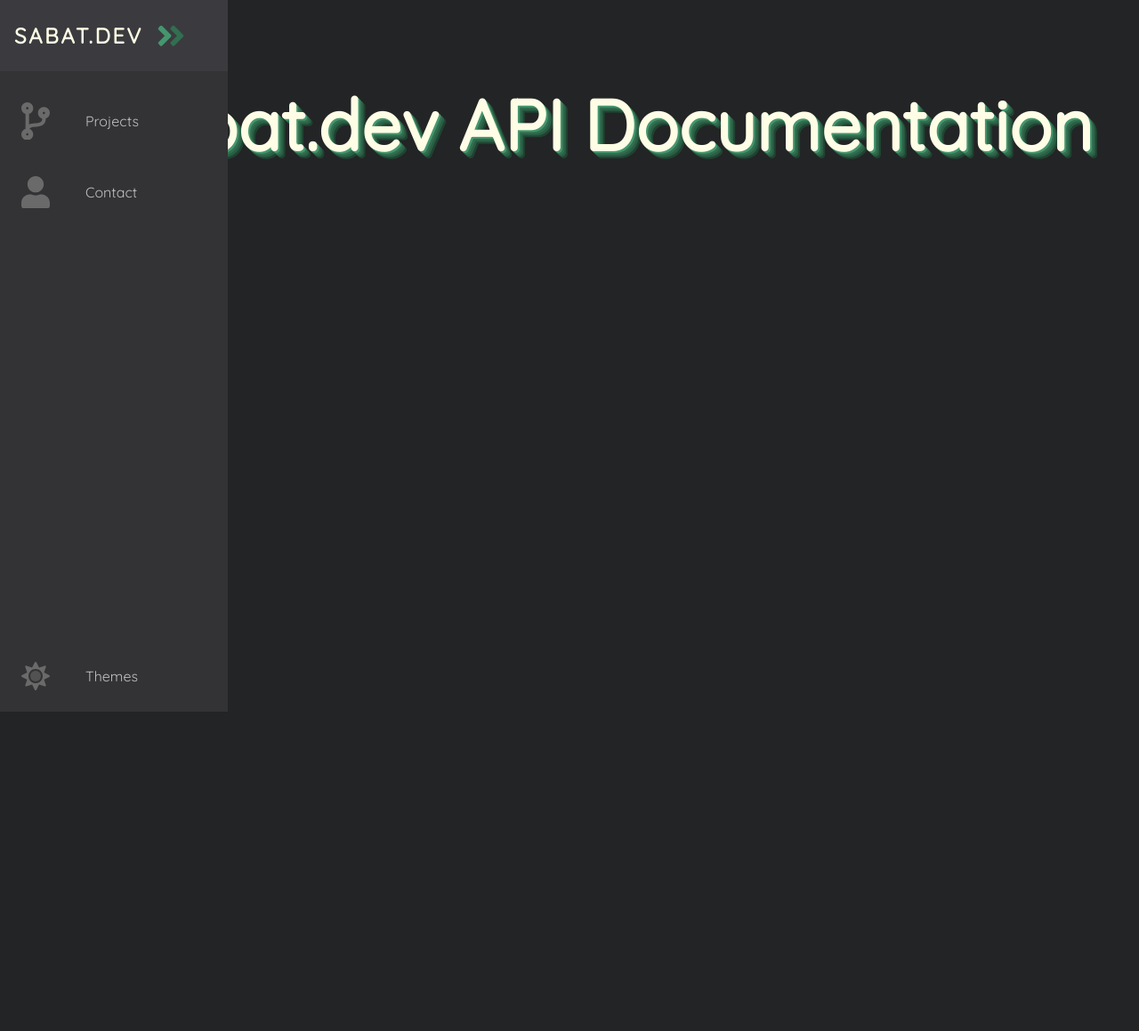
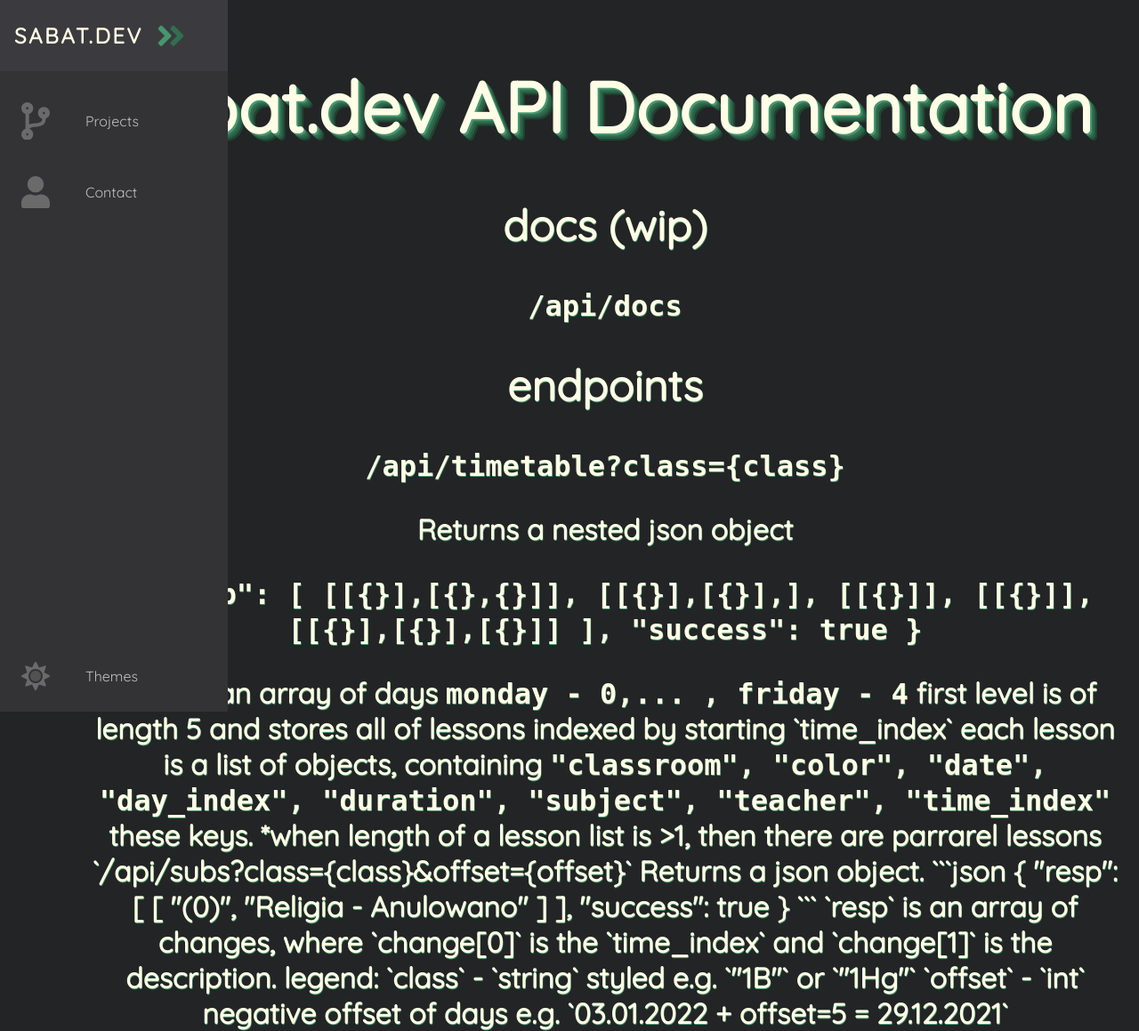
Before and after one commit to qepasa/sabat.dev, a Flask app: page /api/docs in a window 1280 px wide. Shown: the whole page at 89% size. Before the commit the page ends 800 px from the top, so only its background shows below. Run offline with Flask 2, Linux system fonts and the light colour scheme.

Commit message:
bugfix1:

````diff
--- a/main.py
+++ b/main.py
@@ -19,59 +19,55 @@
 import xmltodict
 from bs4 import BeautifulSoup
 
-def crossdomain(origin=None, methods=None, headers=None, max_age=21600,
-                attach_to_all=True, automatic_options=True):
-    """Decorator function that allows crossdomain requests.
-      Courtesy of
-      https://blog.skyred.fi/articles/better-crossdomain-snippet-for-flask.html
-    """
-    if methods is not None:
-        methods = ', '.join(sorted(x.upper() for x in methods))
-    # use str instead of basestring if using Python 3.x
-    if headers is not None and not isinstance(headers, basestring):
-        headers = ', '.join(x.upper() for x in headers)
-    # use str instead of basestring if using Python 3.x
-    if not isinstance(origin, basestring):
-        origin = ', '.join(origin)
-    if isinstance(max_age, datetime.timedelta):
-        max_age = max_age.total_seconds()
 
-    def get_methods():
-        """ Determines which methods are allowed
-        """
-        if methods is not None:
-            return methods
-
-        options_resp = flask.current_app.make_default_options_response()
-        return options_resp.headers['allow']
-
-    def decorator(f):
-        """The decorator function
-        """
-        def wrapped_function(*args, **kwargs):
-            """Caries out the actual cross domain code
-            """
-            if automatic_options and request.method == 'OPTIONS':
-                resp = flask.current_app.make_default_options_response()
-            else:
-                resp = flask.make_response(f(*args, **kwargs))
-            if not attach_to_all and request.method != 'OPTIONS':
-                return resp
-
-            h = resp.headers
-            h['Access-Control-Allow-Origin'] = origin
-            h['Access-Control-Allow-Methods'] = get_methods()
-            h['Access-Control-Max-Age'] = str(max_age)
-            h['Access-Control-Allow-Credentials'] = 'true'
-            h['Access-Control-Allow-Headers'] = \
-                "Origin, X-Requested-With, Content-Type, Accept, Authorization"
-            if headers is not None:
-                h['Access-Control-Allow-Headers'] = headers
-            return resp
-
-        f.provide_automatic_options = False
-        return functools.update_wrapper(wrapped_function, f)
-    return decorator
+#def crossdomain(origin=None, methods=None, headers=None, max_age=21600,
+#                attach_to_all=True, automatic_options=True):
+#    """Decorator function that allows crossdomain requests.
+#      Courtesy of
+#      https://blog.skyred.fi/articles/better-crossdomain-snippet-for-flask.html
+#    """
+#    if methods is not None:
+#        methods = ', '.join(sorted(x.upper() for x in methods))
+#    # use str instead of basestring if using Python 3.x
+#    if headers is not None and not isinstance(headers, basestring):
+#        headers = ', '.join(x.upper() for x in headers)
+#    # use str instead of basestring if using Python 3.x
+#    if not isinstance(origin, basestring):
+#        origin = ', '.join(origin)
+#    if isinstance(max_age, datetime.timedelta):
+#        max_age = max_age.total_seconds()
+#    def get_methods():
+#        """ Determines which methods are allowed
+#        """
+#        if methods is not None:
+#            return methods
+#        options_resp = flask.current_app.make_default_options_response()
+#        return options_resp.headers['allow']
+#    def decorator(f):
+#        """The decorator function
+#        """
+#        def wrapped_function(*args, **kwargs):
+#            """Caries out the actual cross domain code
+#            """
+#            if automatic_options and request.method == 'OPTIONS':
+#                resp = flask.current_app.make_default_options_response()
+#            else:
+#                resp = flask.make_response(f(*args, **kwargs))
+#            if not attach_to_all and request.method != 'OPTIONS':
+#                return resp
+#            h = resp.headers
+#            h['Access-Control-Allow-Origin'] = origin
+#            h['Access-Control-Allow-Methods'] = get_methods()
+#            h['Access-Control-Max-Age'] = str(max_age)
+#            h['Access-Control-Allow-Credentials'] = 'true'
+#            h['Access-Control-Allow-Headers'] = \
+#                "Origin, X-Requested-With, Content-Type, Accept, Authorization"
+#            if headers is not None:
+#                h['Access-Control-Allow-Headers'] = headers
+#            return resp
+#        f.provide_automatic_options = False
+#        return functools.update_wrapper(wrapped_function, f)
+#    return decorator
 
 AGENTS = ["Mozilla/5.0 (Windows NT 6.1; WOW64; rv:40.0) Gecko/20100101 Firefox/40.1","Mozilla/5.0 (Windows NT 6.3; rv:36.0) Gecko/20100101 Firefox/36.0","Mozilla/5.0 (Macintosh; Intel Mac OS X 10_10; rv:33.0) Gecko/20100101 Firefox/33.0","Mozilla/5.0 (Windows NT 6.1) AppleWebKit/537.36 (KHTML, like Gecko) Chrome/41.0.2228.0 Safari/537.36","Mozilla/5.0 (Macintosh; Intel Mac OS X 10_10_1) AppleWebKit/537.36 (KHTML, like Gecko) Chrome/41.0.2227.1 Safari/537.36","Mozilla/5.0 (Windows NT 6.1; WOW64) AppleWebKit/537.36 (KHTML, like Gecko) Chrome/41.0.2227.0 Safari/537.36",]
 CLASS_ID = {"-1":"3A","-2":"3B","-3":"3C","-4":"3D","-5":"3E","-6":"3F","-7":"3G","-8":"3H","-29":"2A","-30":"2B","-31":"2C","-32":"2D","-33":"2E","-34":"2F","-35":"2G","-36":"2H","-37":"2AG","-38":"2BG","-39":"2CG","-40":"2DG","-41":"2EG","-42":"2FG","-43":"2GG","-44":"2HG","-45":"1A","-46":"1B","-47":"1C","-48":"1D","-49":"1E","-50":"1F","-51":"1G","-52":"1H"}
@@ -236,10 +232,20 @@
 			except KeyError:
 				duration = 1
 
+
+			try: subj_ = SUBJECT_ID[obj['subjectid']]
+			except Exception: subj_ = None
+
+			try: teach_ = TEACHER_ID[obj['teacherids'][0]]
+			except Exception: teach_ = None
+
+			try: class_ = CLASSROOM_ID[obj['classroomids'][0]]
+			except Exception: class_ = None
+
 			resp_json[i] = {
-				'subject': SUBJECT_ID[obj['subjectid']],
-				'teacher': TEACHER_ID[obj['teacherids'][0]],
-				'classroom': CLASSROOM_ID[obj['classroomids'][0]],
+				'subject': subj_,
+				'teacher': teach_,
+				'classroom': class_,
 				'color': obj['colors'][0],
 				'time_index': time_index,
 				'duration': duration,
@@ -372,3 +378,54 @@
 
 if __name__ == '__main__':
 	app.run(debug=True)
+
+'''
+docs (wip)
+	`/api/docs`
+
+endpoints:
+	`/api/timetable?class={class}`
+
+    Returns a nested json object.
+	```json
+    {
+		"resp": [
+			[[{}],[{},{}]],
+			[[{}],[{}],],
+			[[{}]],
+			[[{}]],
+			[[{}],[{}],[{}]]
+		],
+		"success": true
+    }
+	```
+	`resp` is an array of days `monday - 0,... , friday - 4`
+	first level is of length 5 and stores all of lessons indexed by starting `time_index`
+	each lesson is a list of objects, containing
+	`"classroom", "color", "date", "day_index", "duration", "subject", "teacher", "time_index"3`
+	these keys.
+		*when length of a lesson list is >1, then there are parrarel lessons
+
+	`/api/subs?class={class}&offset={offset}`
+
+		Returns a json object.
+		```json
+		{
+			"resp": [
+				[
+				"(0)",
+				"Religia - Anulowano"
+				]
+			],
+			"success": true
+		}
+		```
+		`resp` is an array of changes, where `change[0]` is the `time_index` and `change[1]` is the description.
+
+	legend:
+		`class` - `string` styled e.g. `"1B"` or `"1Hg"`
+		`offset` - `int` negative offset of days e.g. `03.01.2022 + offset=5 = 29.12.2021`
+
+
+```
+'''
--- a/templates/docs.html
+++ b/templates/docs.html
@@ -1,14 +1,62 @@
 {% extends "base.html" %}
+
 {% block head %}
 	<link rel="stylesheet" href="{{ url_for('static', filename='css/docs.css') }}">
-	<head>Sabat.dev</head>
 {% endblock %}
-{% block title %}sabat.dev API Documentation{% endblock %}
+
 {% block content %}
-<div class="title">
-    <h1 class="big">sabat.dev API Documentation</h1>
-</div>
-<div class="main">
+<div>
+	<div class="title">
+		<h1 class="big">sabat.dev API Documentation</h1>
 
+		<h2>docs (wip)</h2>
+			<code>/api/docs</code>
+
+		<h2>endpoints</h2>
+			<code>/api/timetable?class={class}</code>
+
+			<p>Returns a nested json object</p>
+				<code>
+{
+	"resp": [
+		[[{}],[{},{}]],
+		[[{}],[{}],],
+		[[{}]],
+		[[{}]],
+		[[{}],[{}],[{}]]
+	],
+	"success": true
+}
+				</code>
+			</br>
+			<p>
+				<code>resp</code> is an array of days <code>monday - 0,... , friday - 4</code>
+				first level is of length 5 and stores all of lessons indexed by starting `time_index`
+				each lesson is a list of objects, containing
+				<code>"classroom", "color", "date", "day_index", "duration", "subject", "teacher", "time_index"</code>
+				these keys.
+					*when length of a lesson list is >1, then there are parrarel lessons
+
+				`/api/subs?class={class}&offset={offset}`
+
+					Returns a json object.
+					```json
+					{
+						"resp": [
+							[
+							"(0)",
+							"Religia - Anulowano"
+							]
+						],
+						"success": true
+					}
+					```
+					`resp` is an array of changes, where `change[0]` is the `time_index` and `change[1]` is the description.
+
+				legend:
+					`class` - `string` styled e.g. `"1B"` or `"1Hg"`
+					`offset` - `int` negative offset of days e.g. `03.01.2022 + offset=5 = 29.12.2021`
+			</p>
+	</div>
 </div>
 {% endblock %}
--- a/templates/home.html
+++ b/templates/home.html
@@ -2,7 +2,6 @@
 
 {% block head %}
 	<link rel="stylesheet" href="{{ url_for('static', filename='css/home.css') }}">
-	<head>Sabat.dev</head>
 {% endblock %}
 
 {% block content %}
````
